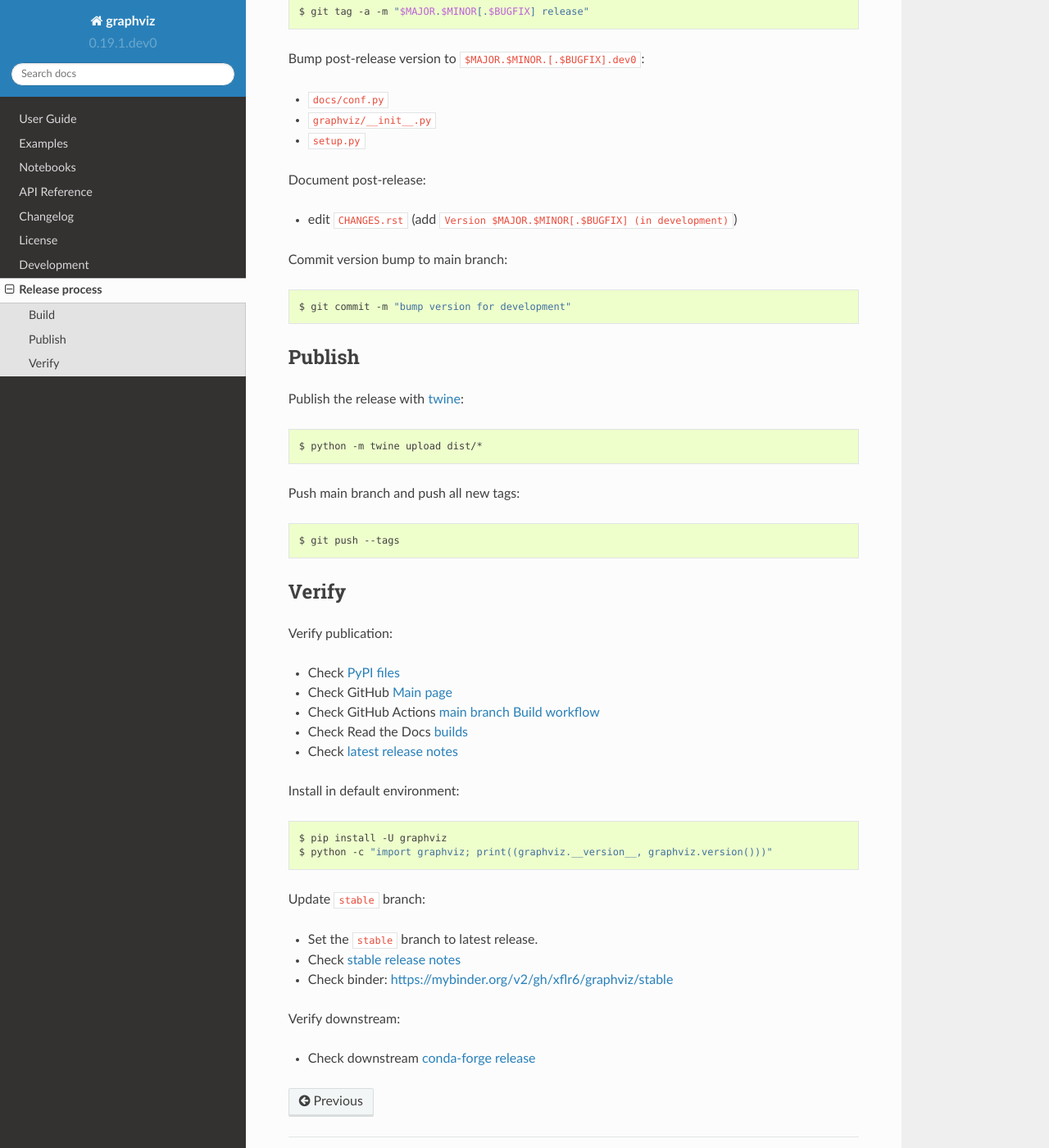
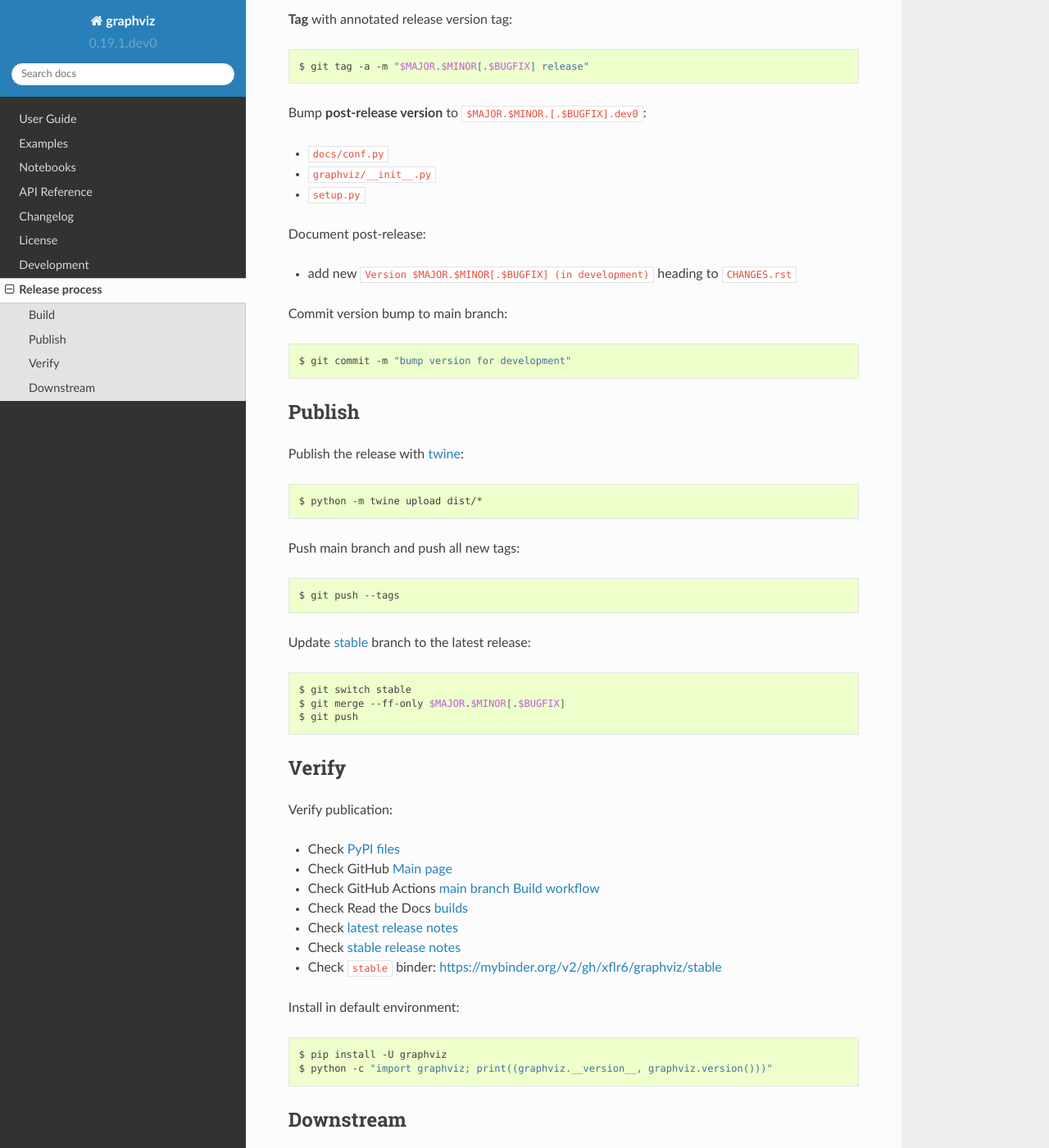
Before and after one commit to xflr6/graphviz, a Sphinx documentation site: the page built from docs/release_process.rst, in a window 1280 px wide and 1400 px high, scrolled down 1752 px. Shown: the whole window at 82% size. Built offline with Sphinx 7.4.7 and the Read the Docs theme 2.0.0, drawn with Linux system fonts in a browser that asks for light colours; the version number is read from the project's files by our own code; some of the changed text lies outside the part shown.

Commit message:
improve release process steps, wording and formatting

```diff
--- a/docs/release_process.rst
+++ b/docs/release_process.rst
@@ -5,13 +5,19 @@ Release process
 Build
 -----
 
+Update build dependencies:
+
+.. code:: bash
+
+    $ pip install -U setuptools wheel twine
+
 Create ``release`` branch from main:
 
 .. code:: bash
 
     $ git checkout -b release
 
-Cleanup (remove all untracked files and directories):
+**Cleanup** (remove all untracked files and directories):
 
 .. code:: bash
 
@@ -23,7 +29,7 @@ Update ``help()`` output:
 
     $ ./update-help.py
 
-Set release version (remove ``.dev0`` from ``$MAJOR.$MINOR[.$BUGFIX]``):
+Set **release version** (remove ``.dev0`` from ``$MAJOR.$MINOR[.$BUGFIX]`` version):
 
 - ``docs/conf.py``
 - ``graphviz/__init__.py``
@@ -80,13 +84,13 @@ Switch to main branch and merge ``release``:
     $ git switch master
     $ git merge --ff-only release
 
-Create annotated release tag:
+**Tag** with annotated release version tag:
 
 .. code:: bash
 
     $ git tag -a -m "$MAJOR.$MINOR[.$BUGFIX] release"
 
-Bump post-release version to ``$MAJOR.$MINOR.[.$BUGFIX].dev0``:
+Bump **post-release version** to ``$MAJOR.$MINOR.[.$BUGFIX].dev0``:
 
 - ``docs/conf.py``
 - ``graphviz/__init__.py``
@@ -94,7 +98,7 @@ Bump post-release version to ``$MAJOR.$MINOR.[.$BUGFIX].dev0``:
 
 Document post-release:
 
-- edit ``CHANGES.rst`` (add ``Version $MAJOR.$MINOR[.$BUGFIX] (in development)``)
+- add new ``Version $MAJOR.$MINOR[.$BUGFIX] (in development)`` heading to ``CHANGES.rst``
 
 Commit version bump to main branch:
 
@@ -118,6 +122,14 @@ Push main branch and push all new tags:
 
     $ git push --tags
 
+Update `stable <https://github.com/xflr6/graphviz/tree/stable>`_ branch to the latest release:
+
+.. code:: bash
+
+    $ git switch stable
+    $ git merge --ff-only $MAJOR.$MINOR[.$BUGFIX]
+    $ git push
+
 
 Verify
 ------
@@ -130,6 +142,8 @@ Verify publication:
   <https://github.com/xflr6/graphviz/actions?query=branch%3Amaster>`_
 - Check Read the Docs `builds <https://readthedocs.org/projects/graphviz/builds/>`_
 - Check `latest release notes <https://graphviz.readthedocs.io/en/latest/changelog.html>`_
+- Check `stable release notes <https://graphviz.readthedocs.io/en/stable/changelog.html>`_
+- Check ``stable`` binder: https://mybinder.org/v2/gh/xflr6/graphviz/stable
 
 Install in default environment:
 
@@ -138,13 +152,8 @@ Install in default environment:
     $ pip install -U graphviz
     $ python -c "import graphviz; print((graphviz.__version__, graphviz.version()))"
 
-Update ``stable`` branch:
-
-- Set the ``stable`` branch to latest release.
-- Check `stable release notes <https://graphviz.readthedocs.io/en/stable/changelog.html>`_
-- Check binder: https://mybinder.org/v2/gh/xflr6/graphviz/stable
-
-Verify downstream:
+Downstream
+----------
 
 - Check downstream `conda-forge release <https://github.com/conda-forge/python-graphviz-feedstock>`_
 
```
Also changed, not shown: other parts of docs/release_process.rst (+4 -6 lines).
